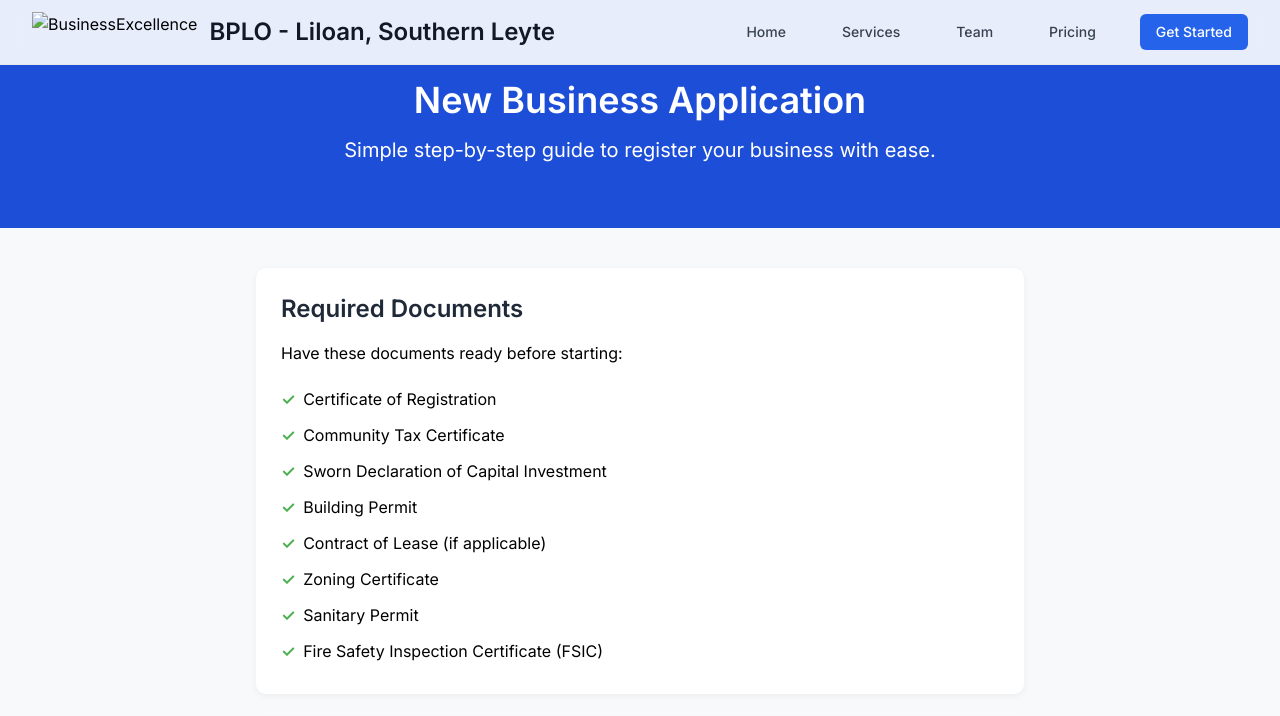
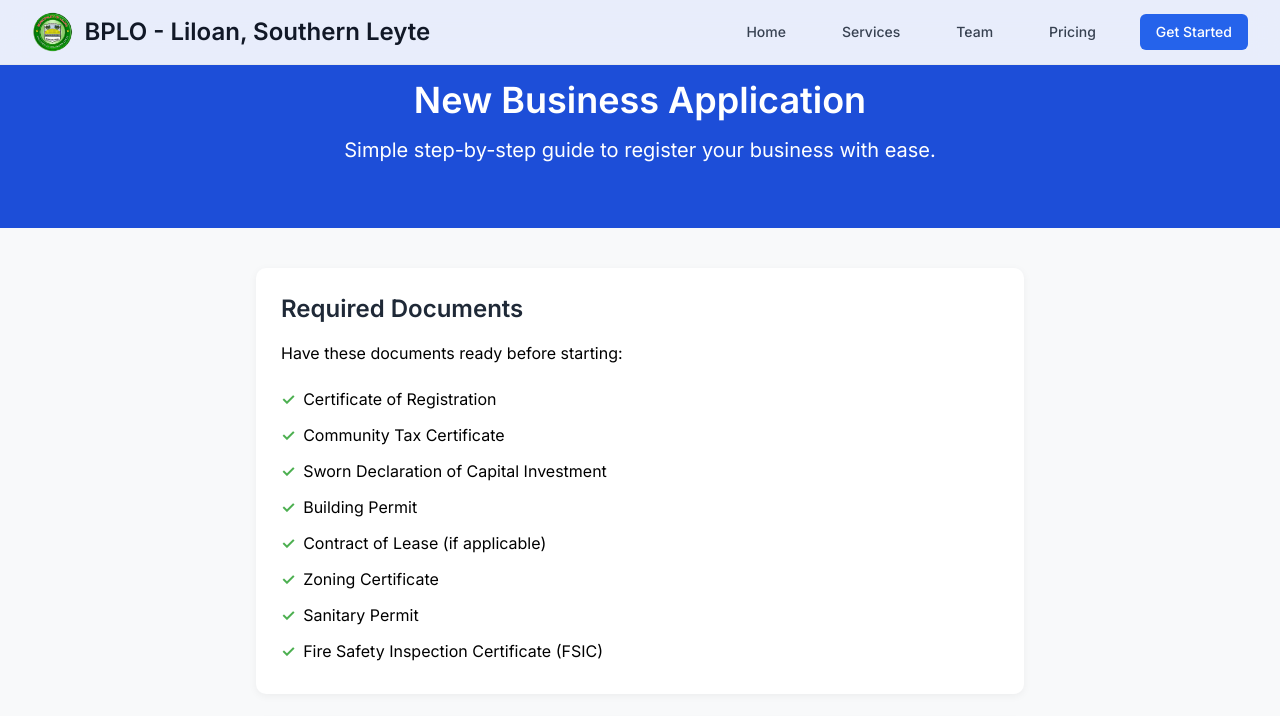
Before and after one commit to juztnobadi24/BPLO, a plain HTML site: page newbusiness.html in a window 1280 px wide. Shown: the top 716 px of the page. Drawn offline with nearby package versions, Linux system fonts and the light colour scheme.

Commit message:
Update logo image source in newbusiness.html

```diff
--- a/newbusiness.html
+++ b/newbusiness.html
@@ -119,7 +119,7 @@
                 <div class="flex-shrink-0 flex items-center">
                     <a href="index.html" class="flex items-center">
 <div class="flex-shrink-0 flex items-center">
-    <img src="resources/logo.png" alt="BusinessExcellence" class="h-10 w-auto mr-3">
+    <img src="logo.png" alt="BusinessExcellence" class="h-10 w-auto mr-3">
     <h1 class="font-display text-2xl font-bold text-gray-900">BPLO - Liloan, Southern Leyte</h1>
 </div>
                     </a>
```
